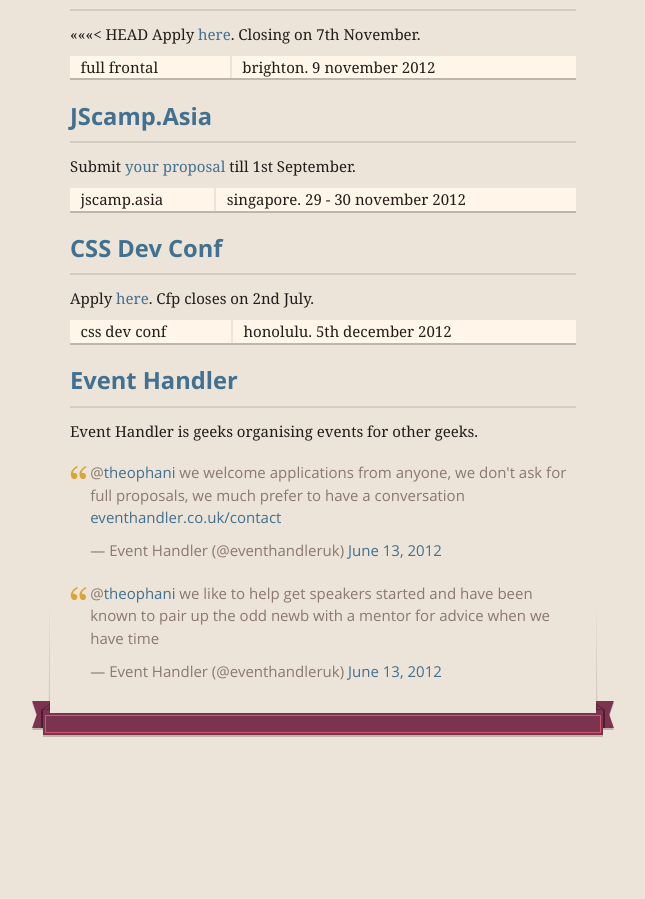
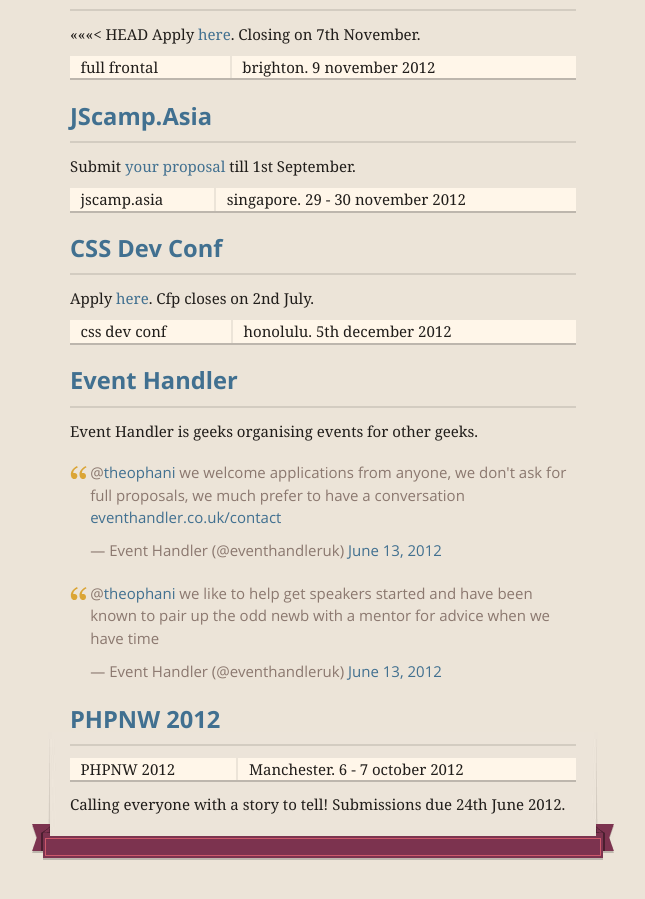
Before and after one commit to janl/waaa, a Jekyll site: the page built from _posts/2012-06-13-conferences-with-open-cfps.md, in a window 1280 px wide and 900 px high, scrolled down 1569 px. Shown: the whole window, without its empty margins (317-962 px from the left). Built offline with Jekyll 4.4.1, drawn with Linux system fonts in a browser that asks for light colours; nearby versions of some CDN libraries; comment, search, counter and statistics services are not loaded; before the commit the page ends 2346 px from its top, so only the background shows below that.

Commit message:
added PHPNW 2012

```diff
--- a/_posts/2012-06-13-conferences-with-open-cfps.md
+++ b/_posts/2012-06-13-conferences-with-open-cfps.md
@@ -80,4 +80,12 @@
 
 <blockquote class="twitter-tweet" data-in-reply-to="212967884442439680"><p>@<a href="https://twitter.com/theophani">theophani</a> we like to help get speakers started and have been known to pair up the odd newb with a mentor for advice when we have time</p>&mdash; Event Handler (@eventhandleruk) <a href="https://twitter.com/eventhandleruk/status/212968442159042561" data-datetime="2012-06-13T18:03:28+00:00">June 13, 2012</a></blockquote>
 
+##[PHPNW 2012](http://conference.phpnw.org.uk/phpnw12/call-for-papers/)
+
+PHPNW 2012 | Manchester. 6 - 7 october 2012
+
+Calling everyone with a story to tell! Submissions due 24th June 2012.
+
+<!-- leave this script at the bottom please :) -->
+<!-- TODO: put this somewhere else ... -->
 <script src="//platform.twitter.com/widgets.js" charset="utf-8"> </script>
```
